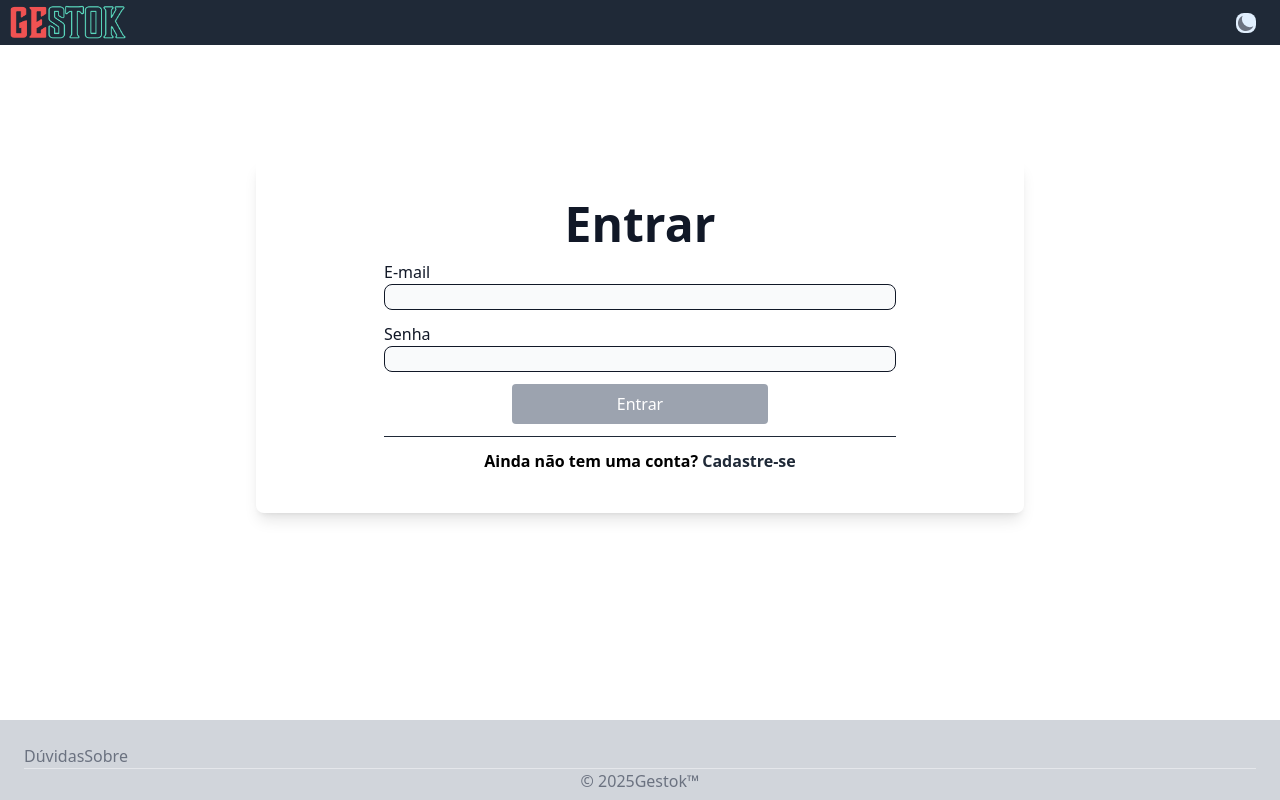
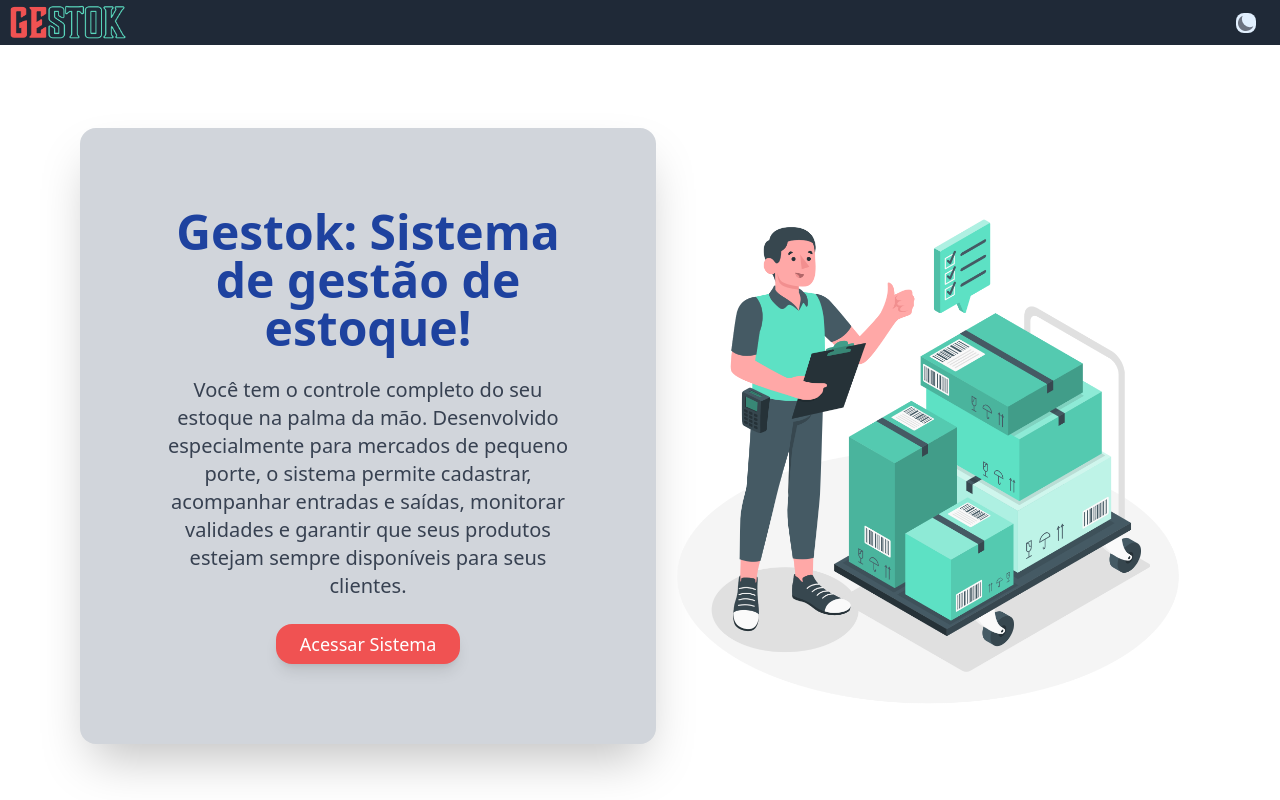
Before and after one commit to alanalvess/estoque-frontend, a React (Vite) app: page / in a window 1280 px wide. Shown: the top 800 px of the page. Built offline with nearby package versions, Linux system fonts and the light colour scheme; no server answers.

Commit message:
Ajuste página home

```diff
--- a/src/App.tsx
+++ b/src/App.tsx
@@ -41,7 +41,7 @@
                         <div className='dark:bg-gray-500 min-h-[90vh]'>
                             <Routes>
 
-                                <Route path='/' element={<Login/>}/>
+                                <Route path='/' element={<Home/>}/>
                                 <Route path='/home' element={<Home/>}/>
 
                                 <Route path='/login' element={<Login/>}/>
```
